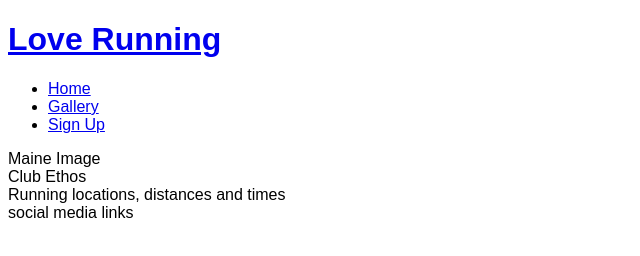
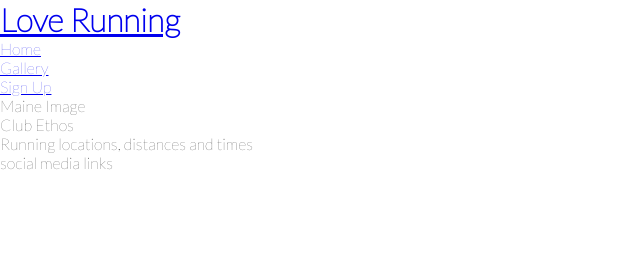
Before and after one commit to JoshuaLindsay/love-running2, a plain HTML site: page index.html in a window 1280 px wide. Shown: the whole page, without its empty margins (0-640 px from the left). Drawn offline with Linux system fonts and the light colour scheme.

Commit message:
Add google fonts and remove default margins, paddings and borders.

```diff
--- a/assets/css/style.css
+++ b/assets/css/style.css
@@ -1,3 +1,11 @@
+@import url('https://fonts.googleapis.com/css2?family=Lato:wght@100&family=Oswald:wght@300&display=swap');
+* {
+    margin: 0;
+    padding: 0;
+    border: none;
+}
+
 body {
-    font-family: Arial;
+    font-family: Lato, sans-serif;
+    font-family: 300;
 }
```
